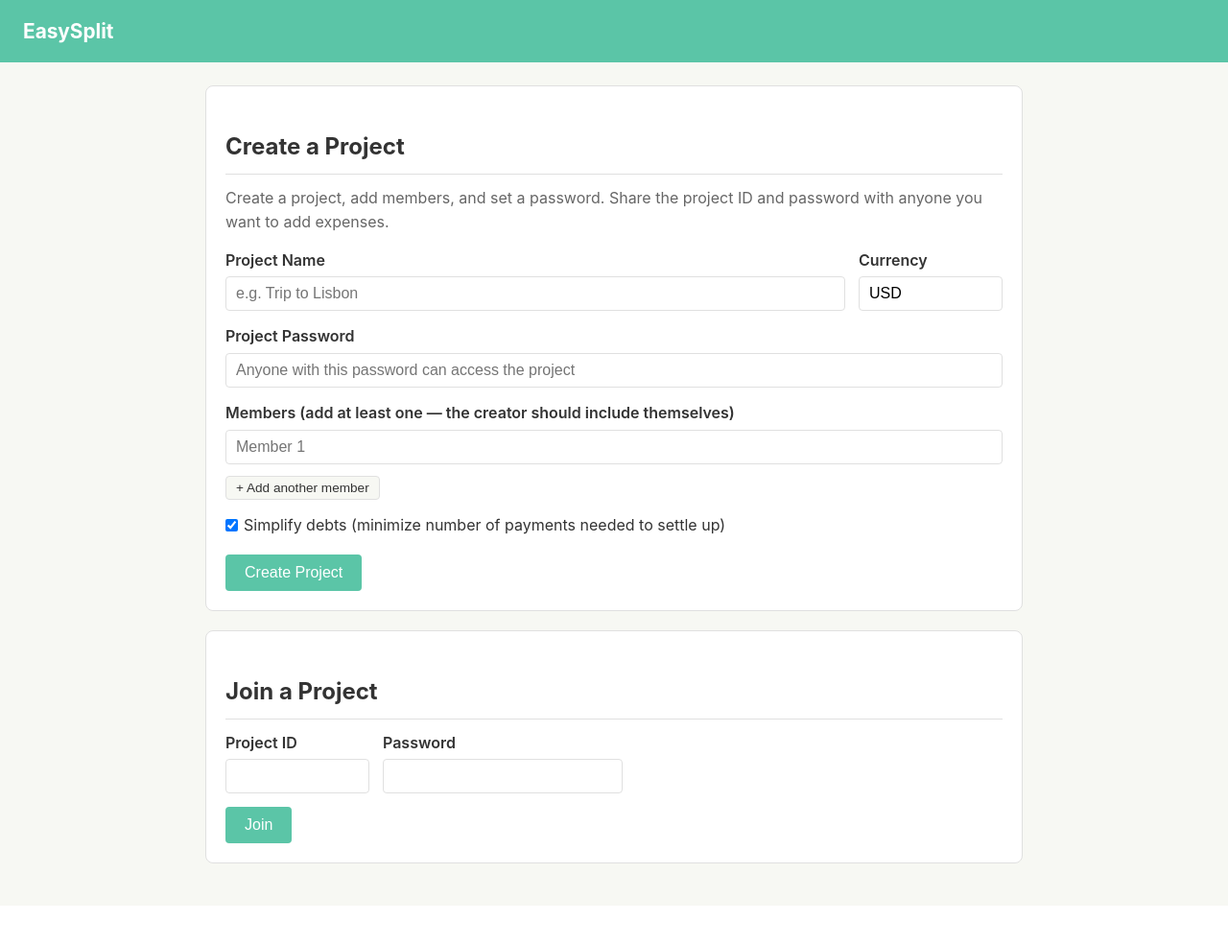
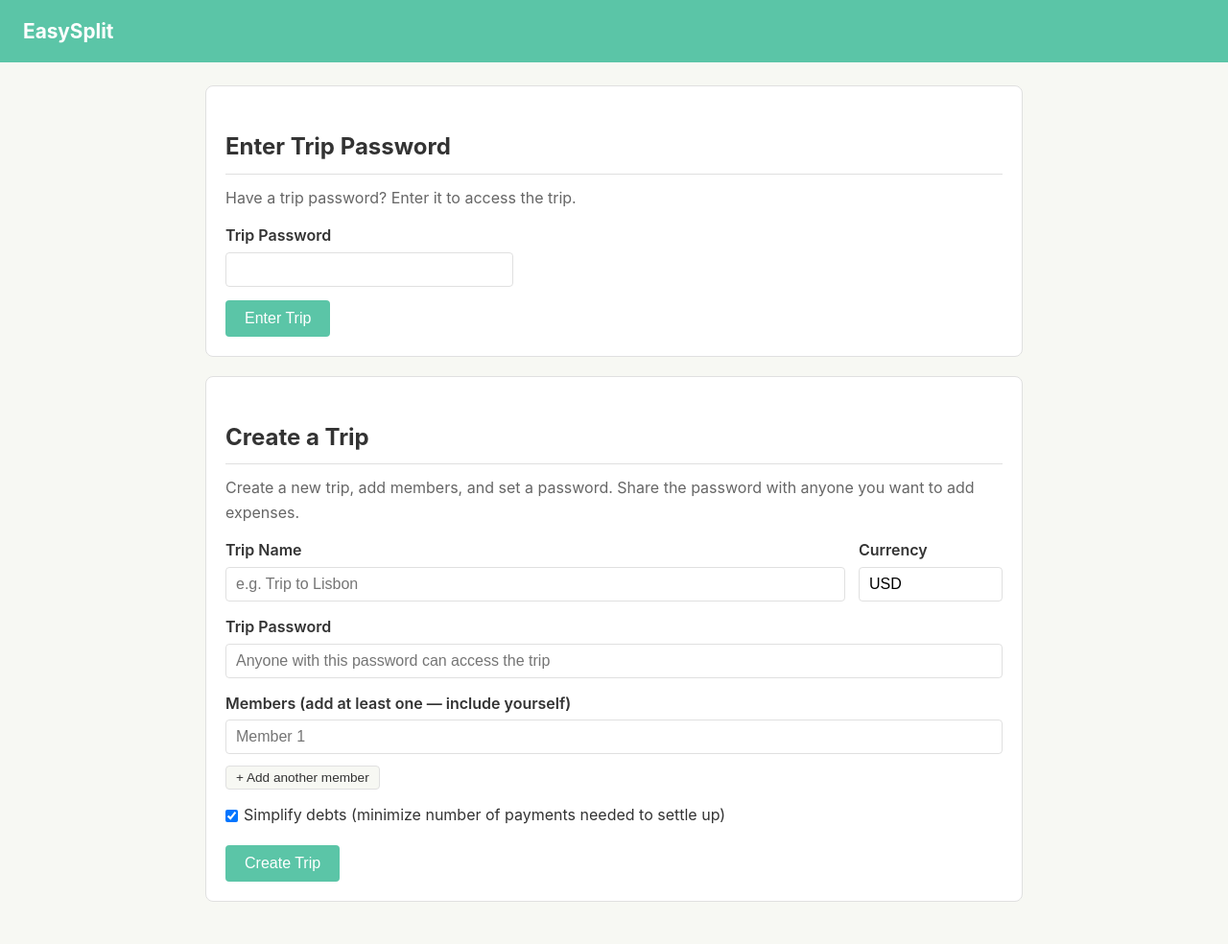
Before and after one commit to andrewmaledy/easysplit, a Flask app: page / in a window 1280 px wide. Shown: the whole page at 96% size. Before the commit the page ends 900 px from the top, so only its background shows below. Run offline with Flask 3, Linux system fonts and the light colour scheme.

Commit message:
Simplify landing: enter trip password to find group, no project ID needed
- Landing page shows 'Enter Trip Password' (top) and 'Create a Trip' (below)
- Join route looks up projects by password hash match instead of project ID
- Handles multiple trips sharing a password with a pick-list page
- Updated sharing text: just share the password

```diff
--- a/app.py
+++ b/app.py
@@ -185,15 +185,24 @@ def create_project():
     return redirect(url_for("project", project_id=pid))
 
 
-@app.route("/projects/<int:project_id>/join", methods=["POST"])
-def join_project(project_id):
-    project = get_project_or_404(project_id)
+@app.route("/projects/join", methods=["POST"])
+def join_project():
     password = request.form.get("password", "")
-    if check_password_hash(project["password_hash"], password):
-        session["project_id"] = project_id
-        return redirect(url_for("project", project_id=project_id))
-    flash("Incorrect password.", "error")
-    return redirect(url_for("home"))
+    projects = db.query("SELECT id, password_hash, name FROM projects ORDER BY id")
+    matches = [p for p in projects if check_password_hash(p["password_hash"], password)]
+    if not matches:
+        flash("No trip found with that password.", "error")
+        return redirect(url_for("home"))
+    if len(matches) == 1:
+        session["project_id"] = matches[0]["id"]
+        return redirect(url_for("project", project_id=matches[0]["id"]))
+    return render_template("pick_project.html", projects=matches)
+
+
+@app.route("/projects/<int:project_id>/select", methods=["POST"])
+def select_project(project_id):
+    session["project_id"] = project_id
+    return redirect(url_for("project", project_id=project_id))
 
 
 @app.route("/projects/<int:project_id>/logout", methods=["POST"])
--- a/templates/home.html
+++ b/templates/home.html
@@ -1,14 +1,26 @@
 {% extends "base.html" %}
-{% block title %}EasySplit — Create or Join{% endblock %}
+{% block title %}EasySplit — Create or Join a Trip{% endblock %}
 
 {% block content %}
 <div class="card">
-    <h2>Create a Project</h2>
-    <p style="color:#666;margin-bottom:14px;">Create a project, add members, and set a password. Share the project ID and password with anyone you want to add expenses.</p>
+    <h2>Enter Trip Password</h2>
+    <p style="color:#666;margin-bottom:14px;">Have a trip password? Enter it to access the trip.</p>
+    <form method="POST" action="{{ url_for('join_project') }}">
+        <div class="field" style="max-width:300px;">
+            <label for="password">Trip Password</label>
+            <input type="password" id="password" name="password" required>
+        </div>
+        <button type="submit">Enter Trip</button>
+    </form>
+</div>
+
+<div class="card">
+    <h2>Create a Trip</h2>
+    <p style="color:#666;margin-bottom:14px;">Create a new trip, add members, and set a password. Share the password with anyone you want to add expenses.</p>
     <form method="POST" action="{{ url_for('create_project') }}">
         <div class="row">
             <div class="field">
-                <label for="name">Project Name</label>
+                <label for="name">Trip Name</label>
                 <input type="text" id="name" name="name" required placeholder="e.g. Trip to Lisbon">
             </div>
             <div class="field" style="max-width:120px;">
@@ -17,11 +29,11 @@
             </div>
         </div>
         <div class="field">
-            <label for="password">Project Password</label>
-            <input type="password" id="password" name="password" required placeholder="Anyone with this password can access the project">
+            <label for="password">Trip Password</label>
+            <input type="password" id="create_password" name="password" required placeholder="Anyone with this password can access the trip">
         </div>
         <div class="field">
-            <label>Members (add at least one — the creator should include themselves)</label>
+            <label>Members (add at least one — include yourself)</label>
             <div id="member-fields">
                 <input type="text" name="members" placeholder="Member 1" style="margin-bottom:6px;">
             </div>
@@ -33,24 +45,7 @@
                 Simplify debts (minimize number of payments needed to settle up)
             </label>
         </div>
-        <button type="submit">Create Project</button>
-    </form>
-</div>
-
-<div class="card">
-    <h2>Join a Project</h2>
-    <form method="POST" action="" id="join-form">
-        <div class="row">
-            <div class="field" style="max-width:120px;">
-                <label for="join_id">Project ID</label>
-                <input type="number" id="join_id" name="project_id" required>
-            </div>
-            <div class="field" style="max-width:250px;">
-                <label for="join_password">Password</label>
-                <input type="password" id="join_password" name="password" required>
-            </div>
-        </div>
-        <button type="submit" id="join-btn">Join</button>
+        <button type="submit">Create Trip</button>
     </form>
 </div>
 {% endblock %}
@@ -68,22 +63,5 @@ function addMemberField() {
     container.appendChild(input);
     input.focus();
 }
-
-document.getElementById('join-form').addEventListener('submit', function(e) {
-    e.preventDefault();
-    const pid = document.getElementById('join_id').value;
-    const formData = new FormData();
-    formData.append('password', document.getElementById('join_password').value);
-    fetch('{{ url_for("join_project", project_id=0) }}'.replace('/0', '/' + pid), {
-        method: 'POST',
-        body: formData
-    }).then(r => {
-        if (r.redirected) {
-            window.location.href = r.url;
-        } else {
-            window.location.href = '{{ url_for("home") }}';
-        }
-    });
-});
 </script>
 {% endblock %}
--- a/templates/project.html
+++ b/templates/project.html
@@ -7,7 +7,7 @@
     <span class="tag">{{ project.currency }}</span>
     {% if project.simplify_by_default %}<span class="tag">Simplify debts on</span>{% endif %}
 </h1>
-<p style="color:#666;">Share this project ID ({{ project.id }}) and your password with anyone you want to add expenses.</p>
+<p style="color:#666;">Share the trip password with anyone you want to add expenses.</p>
 
 <!-- Simplified Debts -->
 <h2>Simplified Debts</h2>
```
Also changed, not shown: templates/pick_project.html (added, +15 -0 lines), test_app.py (+14 -0 lines).
